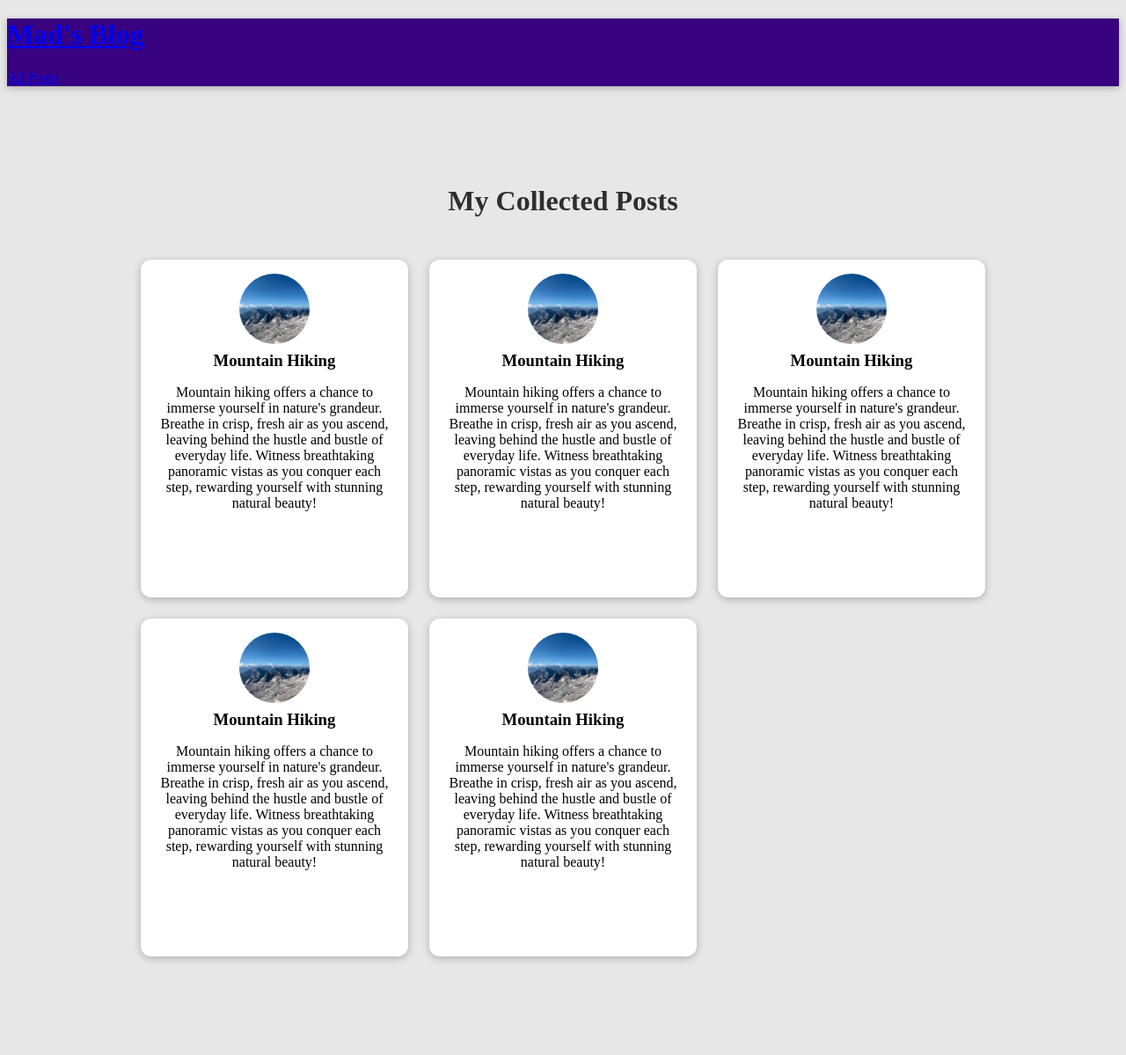
After one commit to Sumsuzzaman/my_site, a Django app: template my_site/blog/templates/blog/all-posts.html in a window 1280 px wide. The commit adds this page. Shown: the whole page at 88% size. Run offline with Django 5.2, Linux system fonts and the light colour scheme; the template is opened without the code that fills it, so the values that code supplies are empty.

Commit message:
all css added

```diff
--- /dev/null
+++ b/my_site/blog/static/blog/all-posts.css
@@ -0,0 +1,43 @@
+body {
+  background-color: #e7e7e7;
+}
+
+#main-navigation {
+  background-color: #390281;
+  box-shadow: 0 2px 8px rgba(0, 0, 0, 0.25);
+}
+
+#all-posts {
+  margin: 7rem auto;
+  width: 90%;
+  max-width: 60rem;
+}
+
+#all-posts h2 {
+  text-align: center;
+  font-size: 2rem;
+  color: #2e2e2e;
+  margin: 3rem 0;
+}
+
+ul {
+  list-style: none;
+  margin: 0;
+  padding: 0;
+  display: grid;
+  grid-template-columns: repeat(auto-fill, minmax(17rem, 1fr));
+  gap: 1.5rem;
+}
+
+.post img {
+  width: 7rem;
+  height: 7rem;
+}
+
+.post a {
+  height: 22rem;
+  transform-origin: center;
+  box-shadow: 0 2px 8px rgba(0, 0, 0, 0.25);
+  border-radius: 12px;
+  background-color: white;
+}
--- /dev/null
+++ b/my_site/blog/static/blog/post.css
@@ -0,0 +1,43 @@
+.post {
+    display: flex;
+    flex-direction: column;
+    align-items: center;
+    text-align: center;
+  }
+
+  .post a {
+    text-decoration: none;
+    color: black;
+    transition: all 0.2s ease;
+    padding: 1rem;
+  }
+
+  .post a:hover,
+  .post a:active {
+    transform: scale(1.1);
+    background-color: #390281;
+    color: white;
+  }
+
+  .post img {
+    width: 5rem;
+    height: 5rem;
+    object-fit: cover;
+    border-radius: 50%;
+  }
+
+  .post h3 {
+    margin: 0.25rem 0;
+  }
+
+  .post time {
+    color: #666666;
+    margin: 0.25rem;
+    font-style: italic;
+    font-size: 0.85rem;
+  }
+
+  .post:hover time,
+  .post:active time {
+    color: white;
+  }
--- /dev/null
+++ b/my_site/blog/templates/blog/all-posts.html
@@ -0,0 +1,27 @@
+{% extends "base.html" %}
+<!-- prettier-ignore -->
+{% load static %}
+
+<!-- prettier-ignore -->
+{% block title %}
+    All My Posts
+{% endblock %}
+
+{% block css_files %}
+<link rel="stylesheet" href="{% static "blog/all-posts.css" %}" />
+<link rel="stylesheet" href="{% static "blog/post.css" %}" />
+{% endblock %}
+<!-- prettier-ignore -->
+{% block content %}
+<section id="all-posts">
+  <h2>My Collected Posts</h2>
+
+  <ul>
+    {% include "blog/includes/post.html" %}
+    {% include "blog/includes/post.html" %}
+    {% include "blog/includes/post.html" %}
+    {% include "blog/includes/post.html" %}
+    {% include "blog/includes/post.html" %}
+  </ul>
+</section>
+{% endblock %}
--- /dev/null
+++ b/my_site/blog/templates/blog/includes/post.html
@@ -0,0 +1,20 @@
+{% load static %}
+
+<li>
+  <article class="post">
+    <a href="">
+      <img src="{% static "blog/images/mountains.jpg" %}" alt="Mountain Hiking"
+      />
+      <div class="post__content">
+        <h3>Mountain Hiking</h3>
+        <p>
+          Mountain hiking offers a chance to immerse yourself in nature's
+          grandeur. Breathe in crisp, fresh air as you ascend, leaving behind
+          the hustle and bustle of everyday life. Witness breathtaking panoramic
+          vistas as you conquer each step, rewarding yourself with stunning
+          natural beauty!
+        </p>
+      </div>
+    </a>
+  </article>
+</li>
--- a/my_site/blog/views.py
+++ b/my_site/blog/views.py
@@ -8,8 +8,8 @@ def index(request):
 
 
 def posts(request):
-    # return render(request, 'posts.html')
-    pass
+    return render(request, 'blog/all-posts.html')
+
 
 def post_detail(request):
     # return render(request, 'post.html')
--- a/my_site/templates/base.html
+++ b/my_site/templates/base.html
@@ -10,6 +10,12 @@
     {% block css_files %} {% endblock %}
   </head>
   <body>
+    <header id="main-navigation">
+      <h1><a href="{% url "index" %}">Mad's Blog</a></h1>
+      <nav>
+        <a href="{% url "posts" %}"> All Posts</a>
+      </nav>
+    </header>
     {% block content %} {% endblock %}
   </body>
 </html>
```
Also changed, not shown: my_site/blog/static/blog/index.css (+0 -77 lines), my_site/blog/templates/blog/index.html (+8 -24 lines), my_site/static/app.css (+28 -0 lines).
